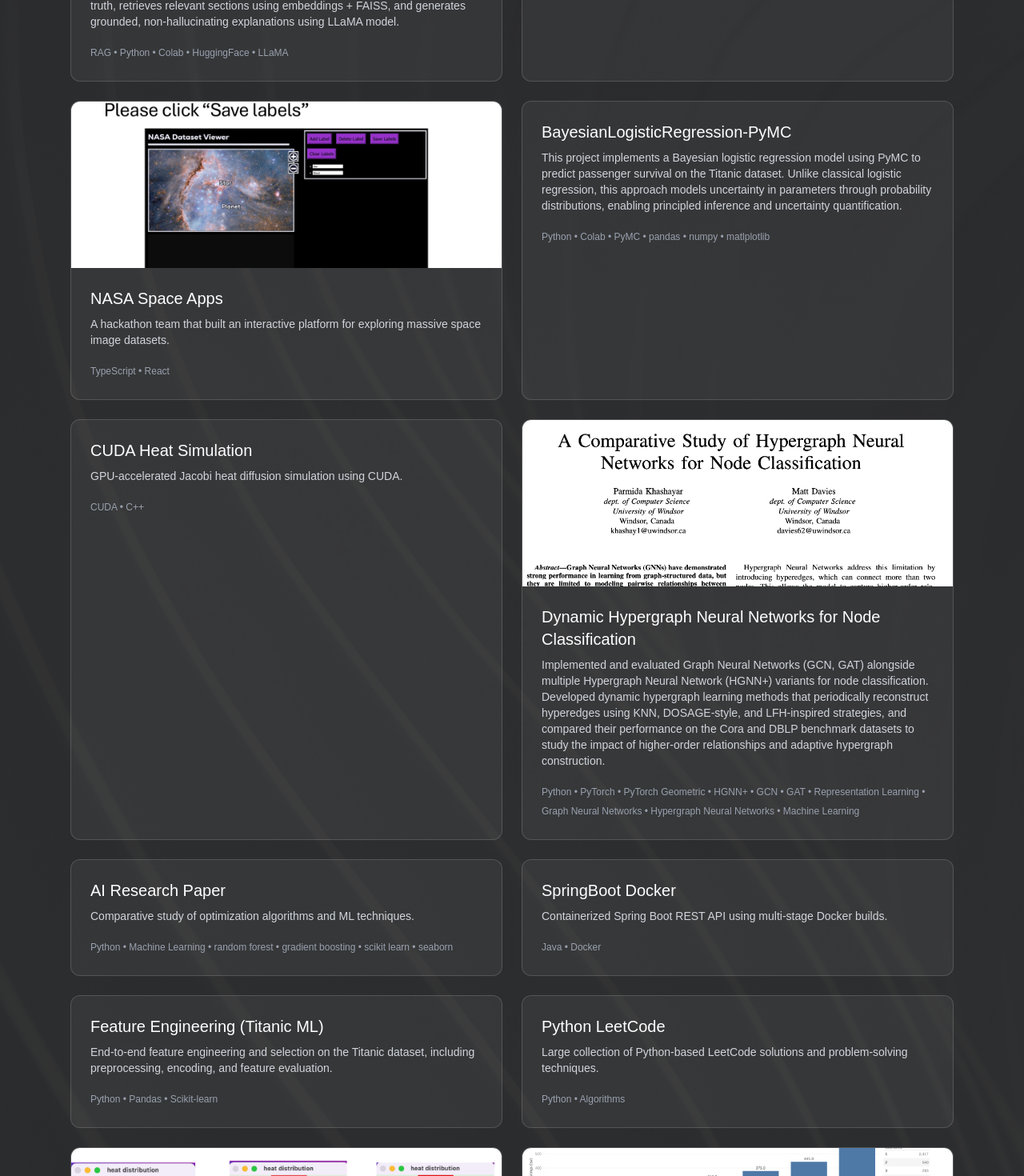
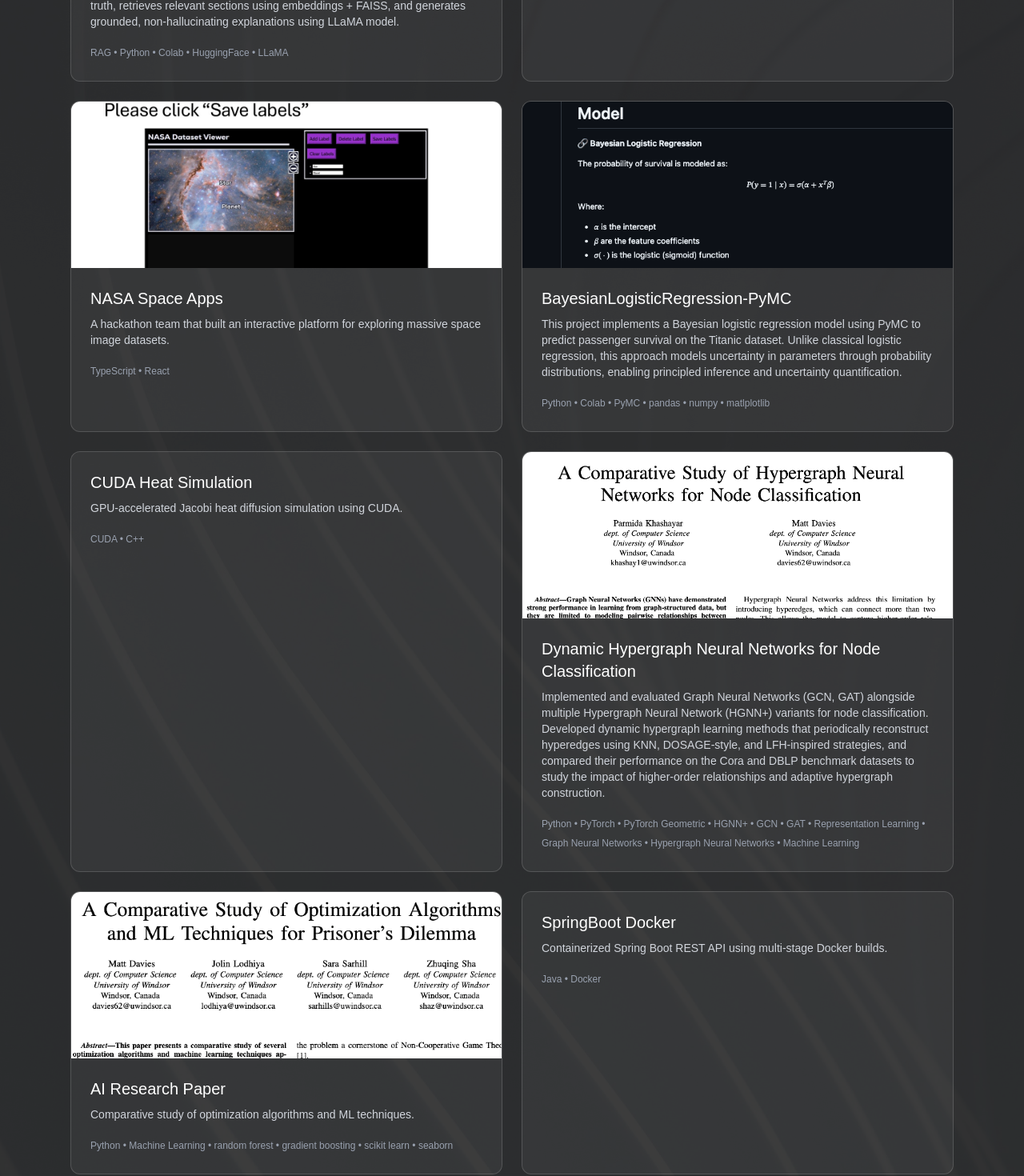
Before and after one commit to davo300/portfolio, a Next.js app: page / in a window 1280 px wide. Shown: the part 960-2430 px from the top of the page at 80% size. Built offline with nearby package versions, Linux system fonts and the light colour scheme.

Commit message:
Add new project images to page.tsx

```diff
--- a/app/page.tsx
+++ b/app/page.tsx
@@ -29,6 +29,7 @@ const projects = [
     description: "This project implements a Bayesian logistic regression model using PyMC to predict passenger survival on the Titanic dataset. Unlike classical logistic regression, this approach models uncertainty in parameters through probability distributions, enabling principled inference and uncertainty quantification.",
     tech: "Python • Colab • PyMC • pandas • numpy • matlplotlib",
     link: "https://github.com/davo300/BayesianLogisticRegression-PyMC",
+    image: "/projects/bayes.png",
   },
   {
     name: "CUDA Heat Simulation",
@@ -52,6 +53,7 @@ const projects = [
       "Comparative study of optimization algorithms and ML techniques.",
     tech: "Python • Machine Learning • random forest • gradient boosting • scikit learn • seaborn ",
     link: "https://github.com/davo300/AI-Research-Paper",
+    image: "/projects/ai-ppr.png",
   },
   {
     name: "SpringBoot Docker",
```
Also changed, not shown: public/projects/ai-ppr.png (added), public/projects/bayes.png (added).
